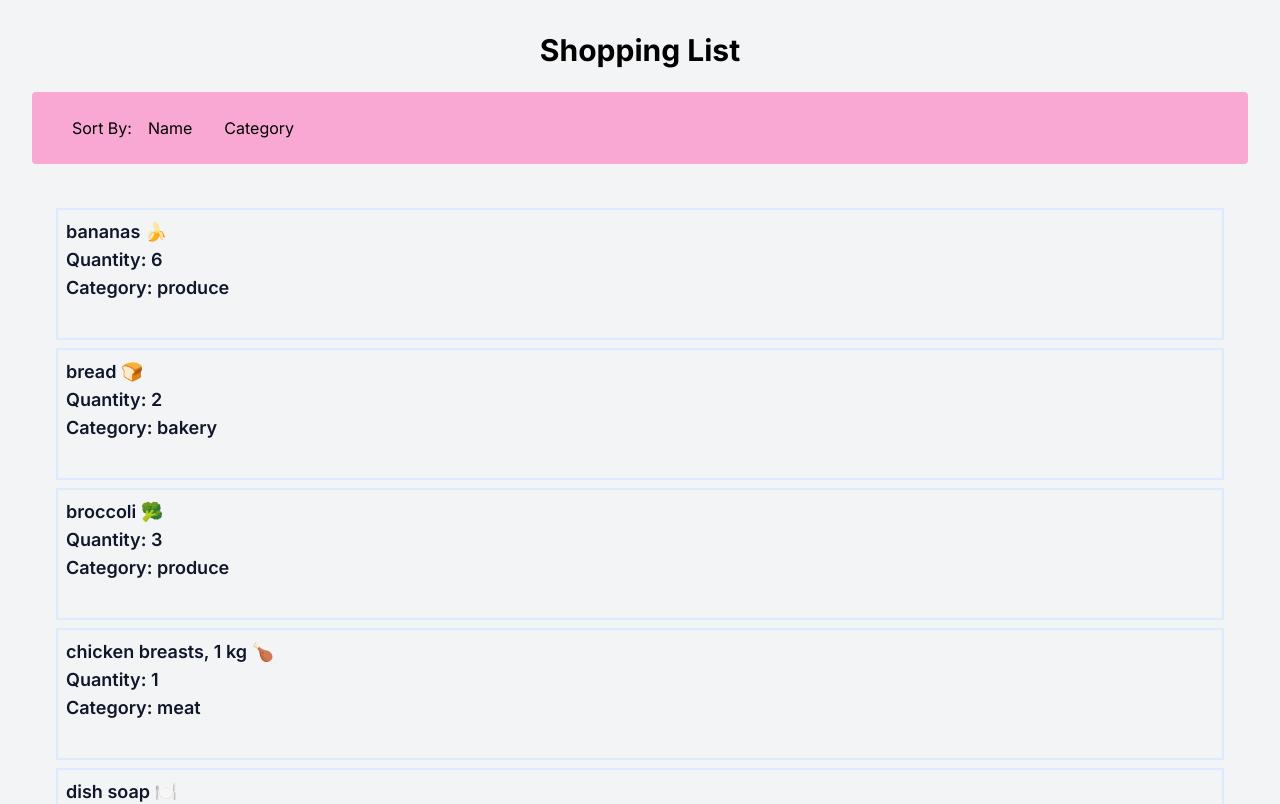
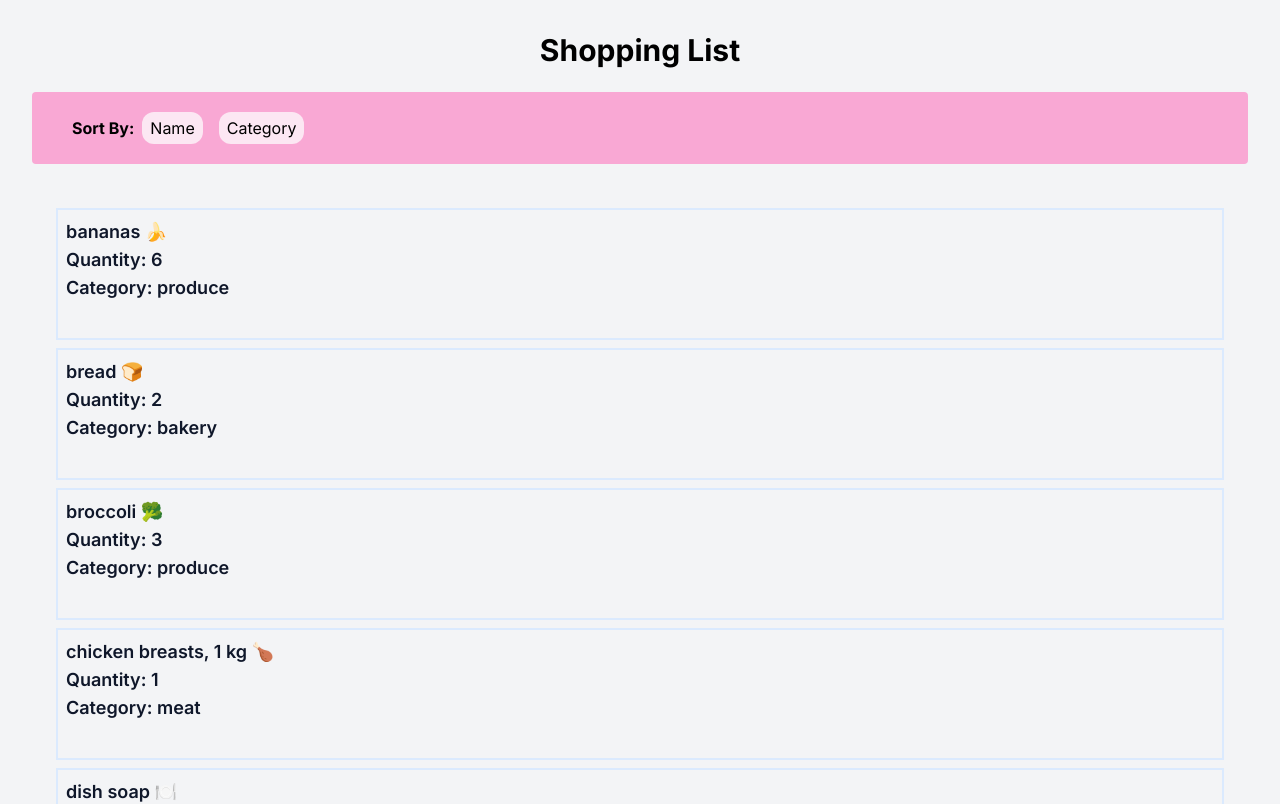
Before and after one commit to reannarsb/cprg306-assignments, a Next.js app: page /week-5 in a window 1280 px wide. Shown: the top 804 px of the page. Built offline with nearby package versions, Linux system fonts and the light colour scheme.

Commit message:
minor adjustments

```diff
--- a/app/week-5/item-list.js
+++ b/app/week-5/item-list.js
@@ -17,15 +17,15 @@ export default function ItemList() {
 
   return (
     <div>
-    <div className="rounded flex px-10 py-5 bg-pink-300 mb-5">
+    <div className="rounded flex px-10 py-5 bg-pink-300 mb-5 text-black">
         <div className='flex-1'>
-          <label>Sort By:</label>
+          <label className='font-bold'>Sort By:</label>
           <button
             onClick={() => setSortBy("name")}
-            className="mx-2 px-2 py-1" >Name </button>
+            className="mx-2 px-2 py-1 bg-pink-100 rounded-xl" >Name </button>
            <button
             onClick={() => setSortBy("category")}
-            className="mx-2 px-2 py-1">Category </button>
+            className="mx-2 px-2 py-1 bg-pink-100 rounded-xl">Category </button>
         </div>
     </div>
       <div className="container mx-auto p-4">
```
